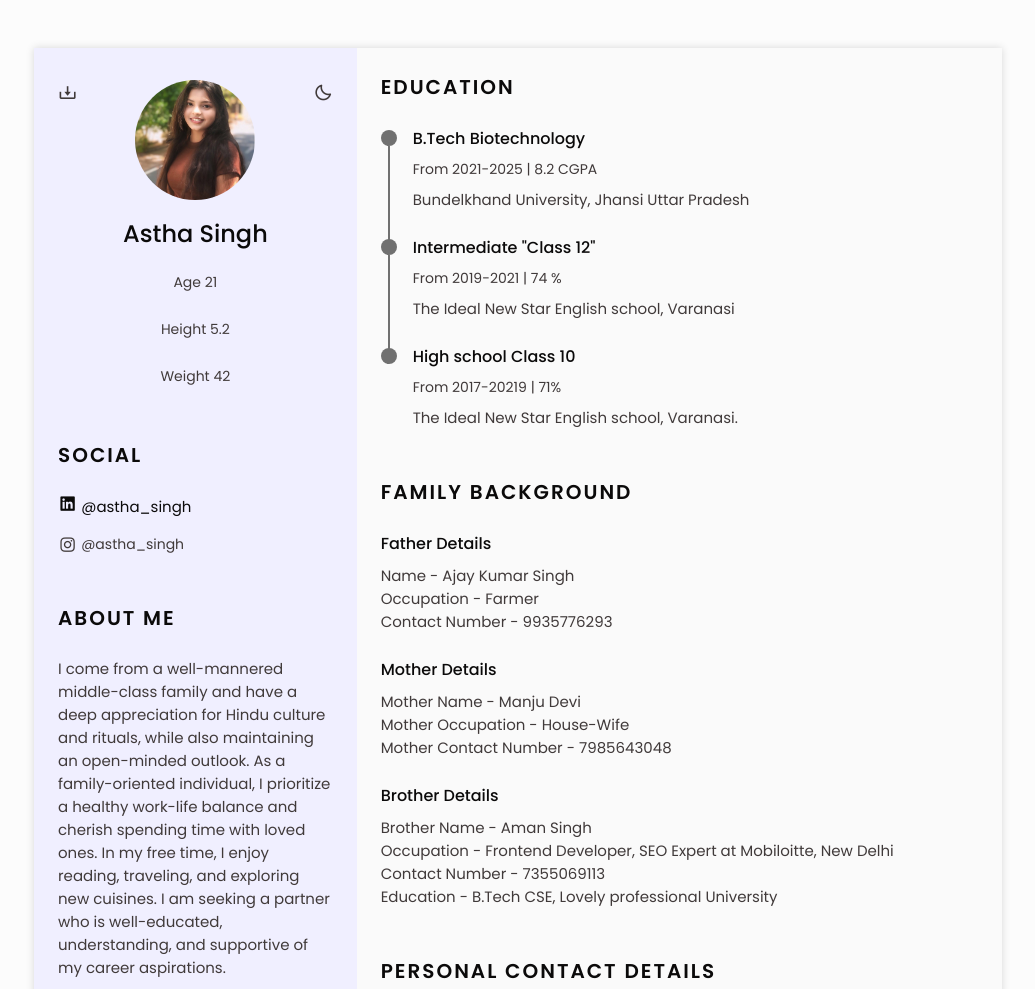
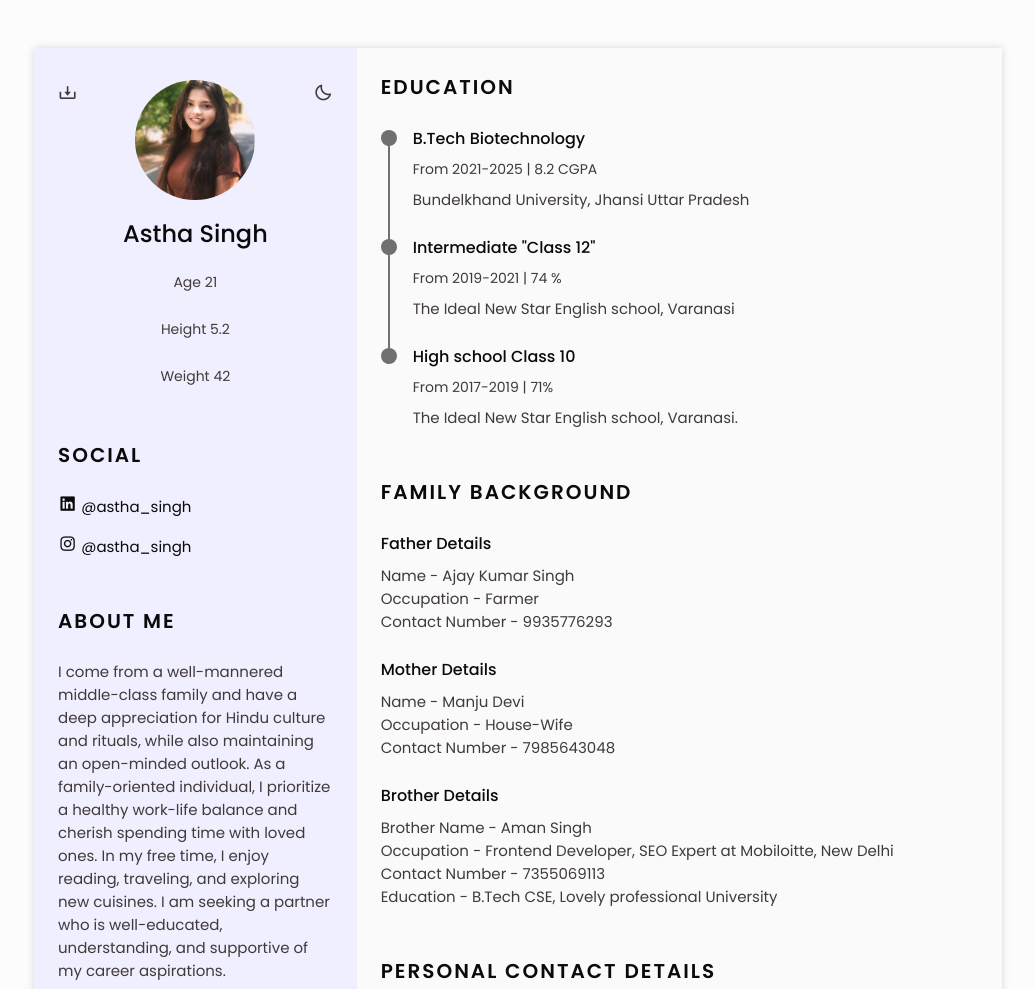
Before and after one commit to aman9113/anu, a plain HTML site: page index.html in a window 1280 px wide. Shown: the top 989 px of the page, without its empty margins (122-1157 px from the left). Drawn offline with nearby package versions, Linux system fonts and the light colour scheme.

Commit message:
Update index.html

```diff
--- a/index.html
+++ b/index.html
@@ -44,7 +44,7 @@
                         <a href="https://linkedin.com/" target="_blank" class="https://www.linkedin.com/in/astha-singh-0678a4216/">
                             <i class="bx bxl-linkedin-square social__icon"></i>@astha_singh
                         </a>
-                        <a href="https://www.instagram.com/" target="_blank" class="social__link">
+                        <a href="https://www.instagram.com/" target="_blank" class="https://www.instagram.com/astha_2402?utm_source=ig_web_button_share_sheet&igsh=ZDNlZDc0MzIxNw==">
                             <i class="bx bxl-instagram social__icon"></i>@astha_singh
                         </a>
                     </div>
@@ -129,7 +129,7 @@
                             </div>
                             <div class="experience__data bd-grid">
                                 <h3 class="experience__title">High school Class 10</h3>
-                                <span class="experience__company">From 2017-20219 | 71%</span>
+                                <span class="experience__company">From 2017-2019 | 71%</span>
                                 <p class="experience__description">The Ideal New Star English school, Varanasi.</p>
                             </div>
                         </div>
@@ -146,9 +146,9 @@
                         </div>
                         <div class="certificate__content">
                             <h3 class="certificate__title">Mother Details</h3>
-                            <p class="certificate__description">Mother Name - Manju Devi</p>
-                            <p class="certificate__description">Mother Occupation - House-Wife</p>
-                            <p class="certificate__description">Mother Contact Number - 7985643048</p>
+                            <p class="certificate__description">Name - Manju Devi</p>
+                            <p class="certificate__description">Occupation - House-Wife</p>
+                            <p class="certificate__description">Contact Number - 7985643048</p>
                         </div>
                         <div class="certificate__content">
                             <h3 class="certificate__title">Brother Details</h3>
@@ -233,4 +233,4 @@
     <script src="js/html2pdf.bundle.min.js"></script>
     <script src="js/app.js"></script>
 </body>
-</html>
+                </html>
```
